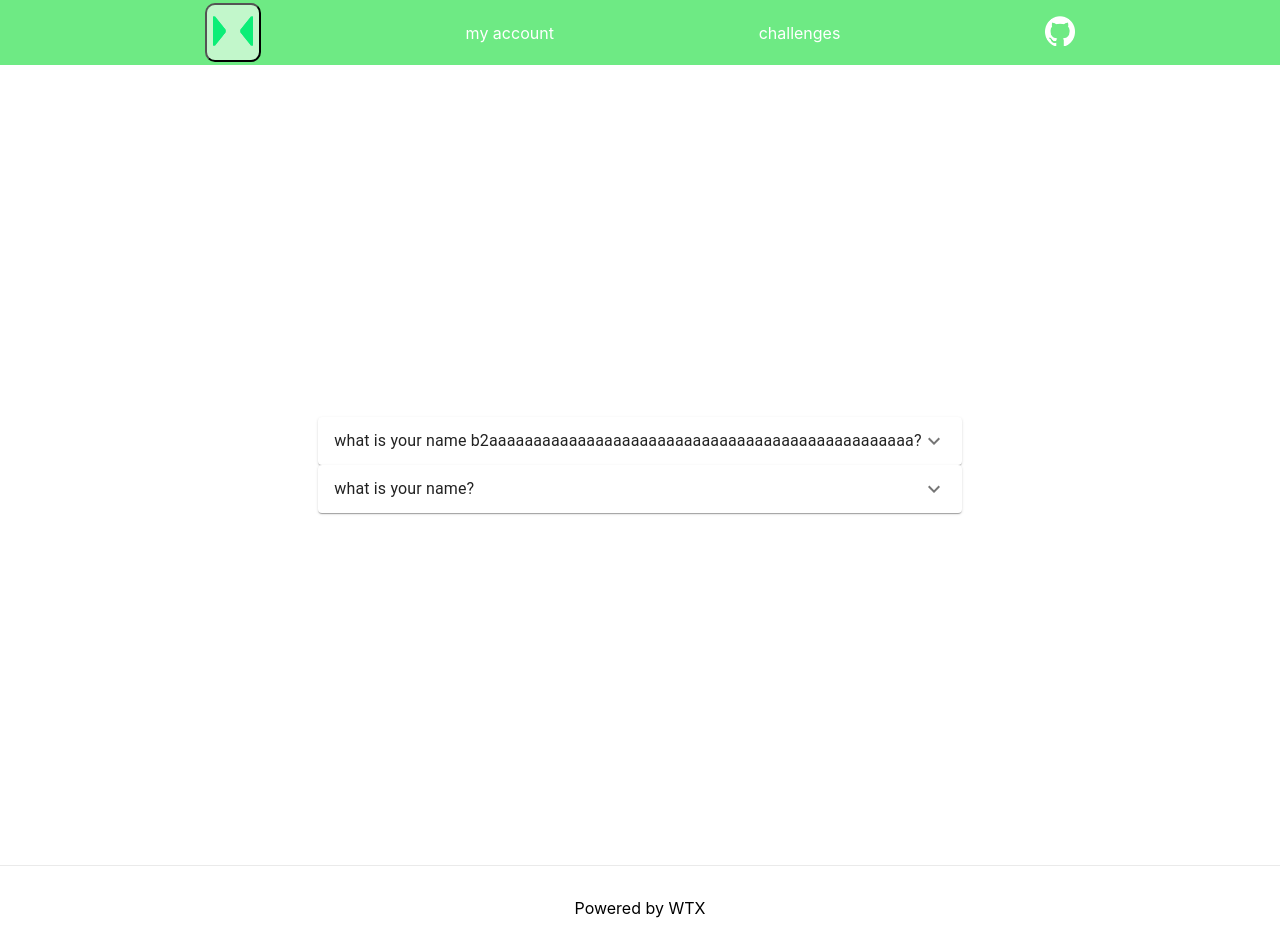
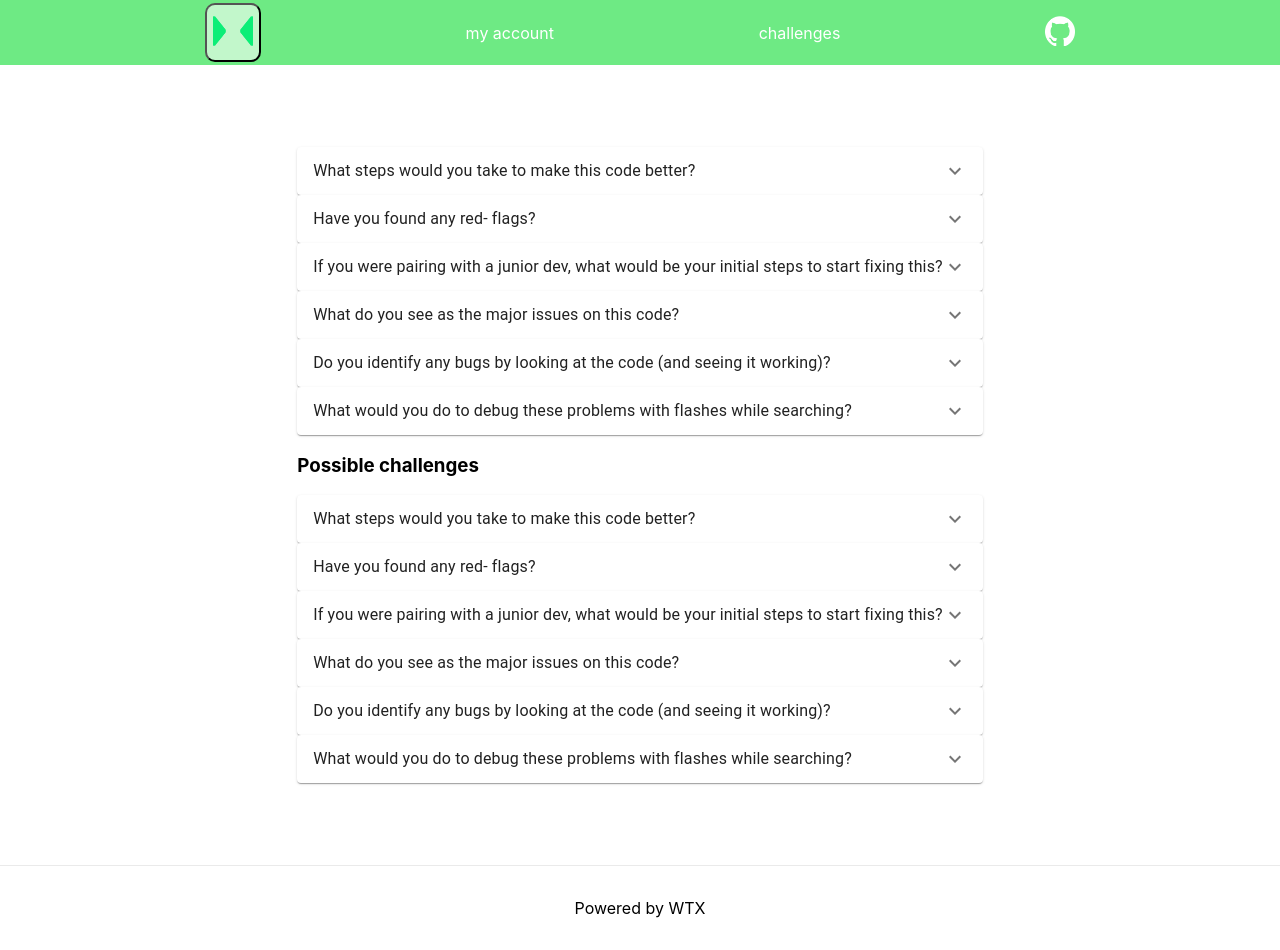
Before and after one commit to abdallaamin/WTXtask, a Next.js app: page /challenges in a window 1280 px wide. Built offline with nearby package versions, Linux system fonts and the light colour scheme.

Commit message:
update challenge questions

```diff
--- a/pages/challenges.tsx
+++ b/pages/challenges.tsx
@@ -9,14 +9,78 @@
 const faq = [
     {
         id: 1,
-        question: "what is your name b2aaaaaaaaaaaaaaaaaaaaaaaaaaaaaaaaaaaaaaaaaaaaaaaa?",
+        question: "What steps would you take to make this code better?",
         answer:"amin",
     },
     {
         id: 2,
-        question: "what is your name?",
+        question: "Have you found any red- flags?",
+        answer: "bina",
+    },
+    {
+        id: 3,
+        question: "If you were pairing with a junior dev, what would be your initial steps to start fixing this?",
+        answer: "bina",
+    },
+    {
+        id: 4,
+        question: "What do you see as the major issues on this code?",
+        answer: "bina",
+    },
+    {
+        id:5,
+        question: "Do you identify any bugs by looking at the code (and seeing it working)?",
+        answer: "bina",
+    },
+    {
+        id: 6,
+        question: "What would you do to debug these problems with flashes while searching?",
         answer: "bina",
     }
+]
+
+const possiblefaq = [
+    {
+        id: 1,
+        question: `If the filters selected are "brand=mercedes" and "model = actros" we want to send to the backend the query parameter "promotion = true". How would you proceed?`,
+        answer: "amin",
+    },
+    {
+        id: 2,
+        question: "How would you fix the login bug currently happening?",
+        answer: "bina",
+    },
+    {
+        id: 3,
+        question: "Assuming that the authentication bug is fixed (and that we get a token on the `/api/auth` request), how would you handle the authentication state to guarantee that the my-account page works?",
+        answer: "bina",
+    },
+    {
+        id: 4,
+        question: "Have you checked the loading state? What would be your approach to improve it? ",
+        answer: "bina",
+    },
+    {
+        id: 5,
+        question: "If you had to make this page faster, what would you do?",
+        answer: "bina",
+    },
+    {
+        id: 6,
+        question: "Imagine you had a loader implemented on the search page, but now you want to use it in multiple other pages, what would you do?",
+        answer: "bina",
+    },
+    {
+        id: 7,
+        question: "Any tools/approaches you would use to make this code better?",
+        answer: "bina",
+    },
+    {
+        id: 86,
+        question: "What do you think in missing in order to make this code reach production?",
+        answer: "bina",
+    }
+
 ]
 
 interface FaqProps {
@@ -45,6 +109,28 @@
             </div>
                 ))
             }
+
+            <h3>Possible challenges</h3>
+            {
+                faq.map((f, index) => (
+                    <div key={index}>
+                        <Accordion >
+                            <AccordionSummary
+                                expandIcon={<ExpandMoreIcon />}
+                                aria-controls="panel1a-content"
+                                id="panel1a-header"
+                            >
+                                <Typography>{f.question}</Typography>
+                            </AccordionSummary>
+                            <AccordionDetails>
+                                <Typography>
+                                    {f.answer}
+                                </Typography>
+                            </AccordionDetails>
+                        </Accordion>
+                    </div>
+                ))
+            }
         </div>
     );
 }
```
